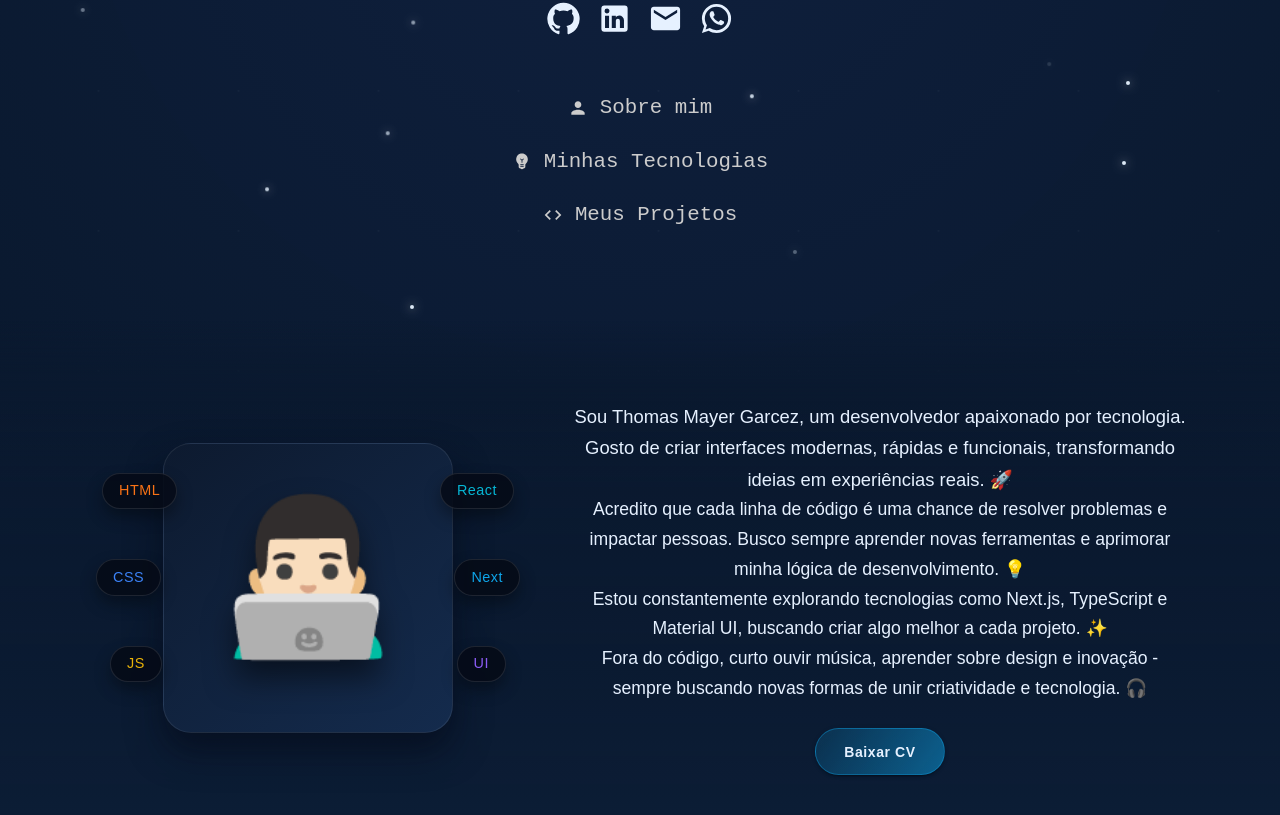
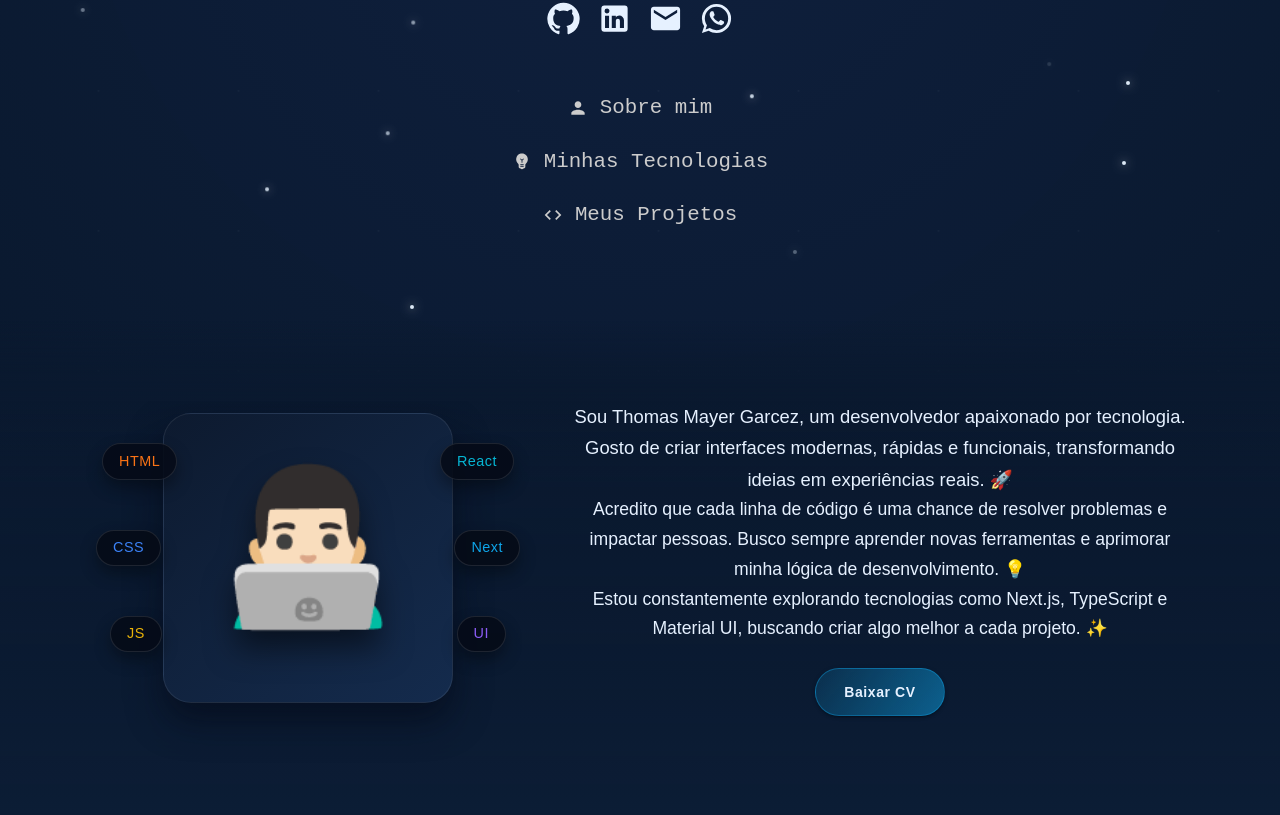
Before and after one commit to euthomasmg/my-portfolio, a Next.js app: page / in a window 1280 px wide. Shown: the part 399-1214 px from the top of the page. Built offline with nearby package versions, Linux system fonts and the light colour scheme.

Commit message:
removed: descripition

```diff
--- a/app/components/About.tsx
+++ b/app/components/About.tsx
@@ -157,7 +157,6 @@ export default function About() {
                   color: "#E6F1FF",
                 }}
               >
-                Fora do código, curto ouvir música, aprender sobre design e inovação - sempre buscando novas formas de unir criatividade e tecnologia. 🎧
               </Typography>
 
               <Box
```
